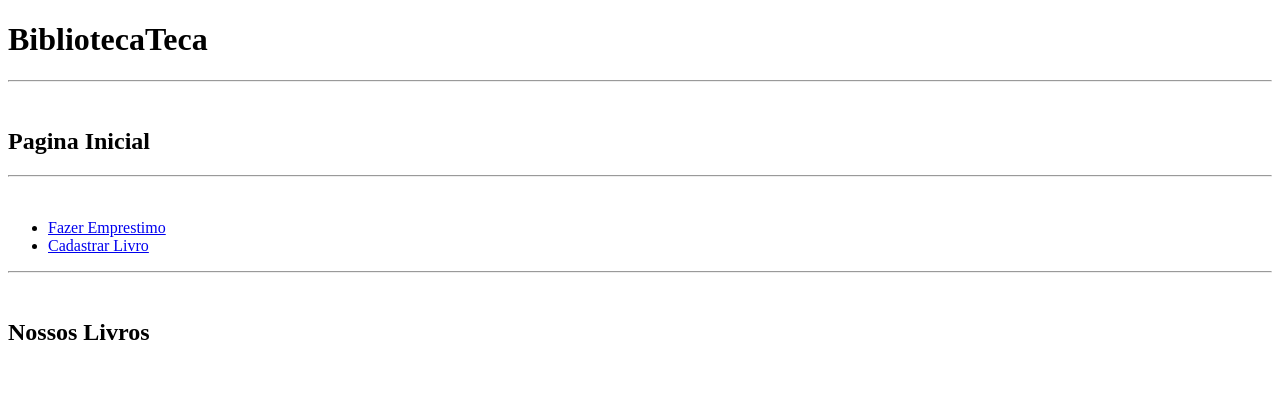
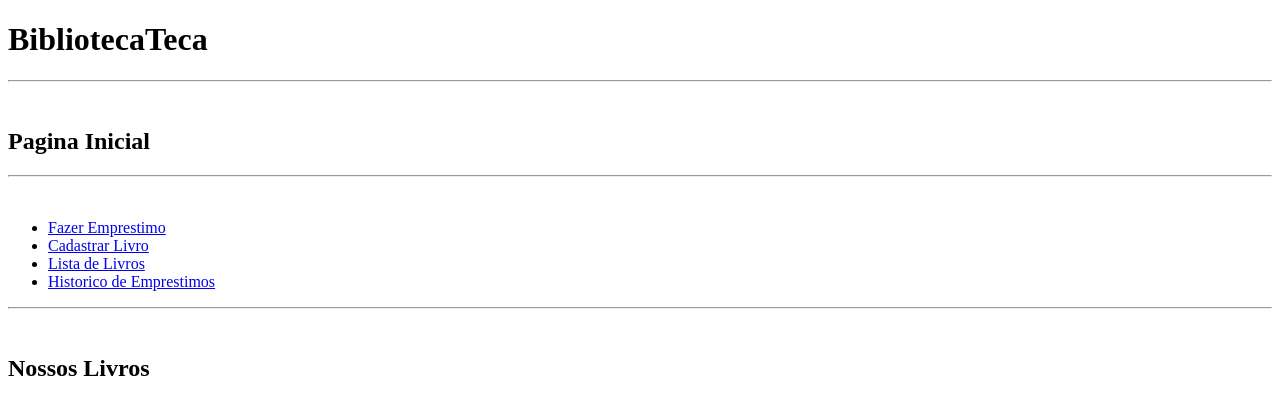
Before and after one commit to FrancisLuc/biblioteca, a Django app: page /home/ in a window 1280 px wide. Shown: the top 420 px of the page. Run offline with Django 4.2, Linux system fonts and the light colour scheme; data that the repository does not hold is empty.

Commit message:
adção de listar livros e emprestimos

```diff
--- a/biblioteca/urls.py
+++ b/biblioteca/urls.py
@@ -15,11 +15,13 @@ Including another URLconf
 """
 from django.contrib import admin
 from django.urls import path
-from emprestimos.views import home, cadastrar_livro, fazer_emprestimo
+from emprestimos.views import home, cadastrar_livro, fazer_emprestimo, listar_livros, historico_de_emprestimos
 
 urlpatterns = [
     path('admin/', admin.site.urls),
     path('home/', home, name="home"),
     path('cadastrar_livro/', cadastrar_livro, name="cadastrar_livro"),
     path('fazer_emprestimo/', fazer_emprestimo, name="fazer_emprestimo"),
+    path('listar_livros/', listar_livros, name="listar_livros"),
+    path('historico_de_emprestimos/', historico_de_emprestimos, name="historico_de_emprestimos"),
 ]
--- a/emprestimos/templates/cadastrar_livro.html
+++ b/emprestimos/templates/cadastrar_livro.html
@@ -16,5 +16,6 @@
         {% csrf_token %}
         {{ form.as_p }}
         <button type="submit" action="home/" >Salvar</button>
+    </form>
 </body>
 </html>
--- a/emprestimos/templates/home.html
+++ b/emprestimos/templates/home.html
@@ -14,16 +14,13 @@
     <ul>
         <li><a href="{% url 'fazer_emprestimo'%}">Fazer Emprestimo</a></li>
         <li><a href="{% url 'cadastrar_livro'%}">Cadastrar Livro</a></li>
+        <li><a href="{% url 'listar_livros'%}">Lista de Livros</a></li>
+        <li><a href="{% url 'historico_de_emprestimos'%}">Historico de Emprestimos</a></li>
     </ul>
     <hr>
     <br>
-    <div class="col">
-        <h2><b>Nossos Livros</b></h2>
-        <ul class"list-group">
-            {%for livro in livros %}
-            <li class="list-group-item"></li>
-            {% endfor %}
-        </ul>
-    </div>
+    <h2><b>Nossos Livros</b></h2>
+    <br>
+    {{ livros }}
 </body>
 </html>
--- a/emprestimos/views.py
+++ b/emprestimos/views.py
@@ -1,11 +1,12 @@
 from django.shortcuts import render, redirect
-from .models import Livro
+from .models import Livro, Emprestimos
 from .forms import LivroForm, EmprestimoForm
 # Create your views here.
 
 def home(request):
     livros = Livro.objects.all()
-    return render(request, 'home.html', {'livros': livros})
+    context = {"livros": livros}
+    return render(request, 'home.html', context)
 
 def cadastrar_livro(request):
     if request.method == 'POST':
@@ -26,3 +27,13 @@ def fazer_emprestimo(request):
         'form': form
     }
     return render(request, 'fazer_emprestimo.html', context=context)
+
+def listar_livros(request):
+    livros = Livro.objects.all()
+    context = {"livros": livros}
+    return render(request, 'listar_livros.html', context)
+
+def historico_de_emprestimos(request):
+    emprestimos = Emprestimos.objects.all()
+    context = {"emprestimos": emprestimos}
+    return render(request, 'historico_de_emprestimos.html', context)
```
Also changed, not shown: emprestimos/templates/historico_de_emprestimos.html (added, +17 -0 lines), emprestimos/templates/listar_livros.html (added, +17 -0 lines).
